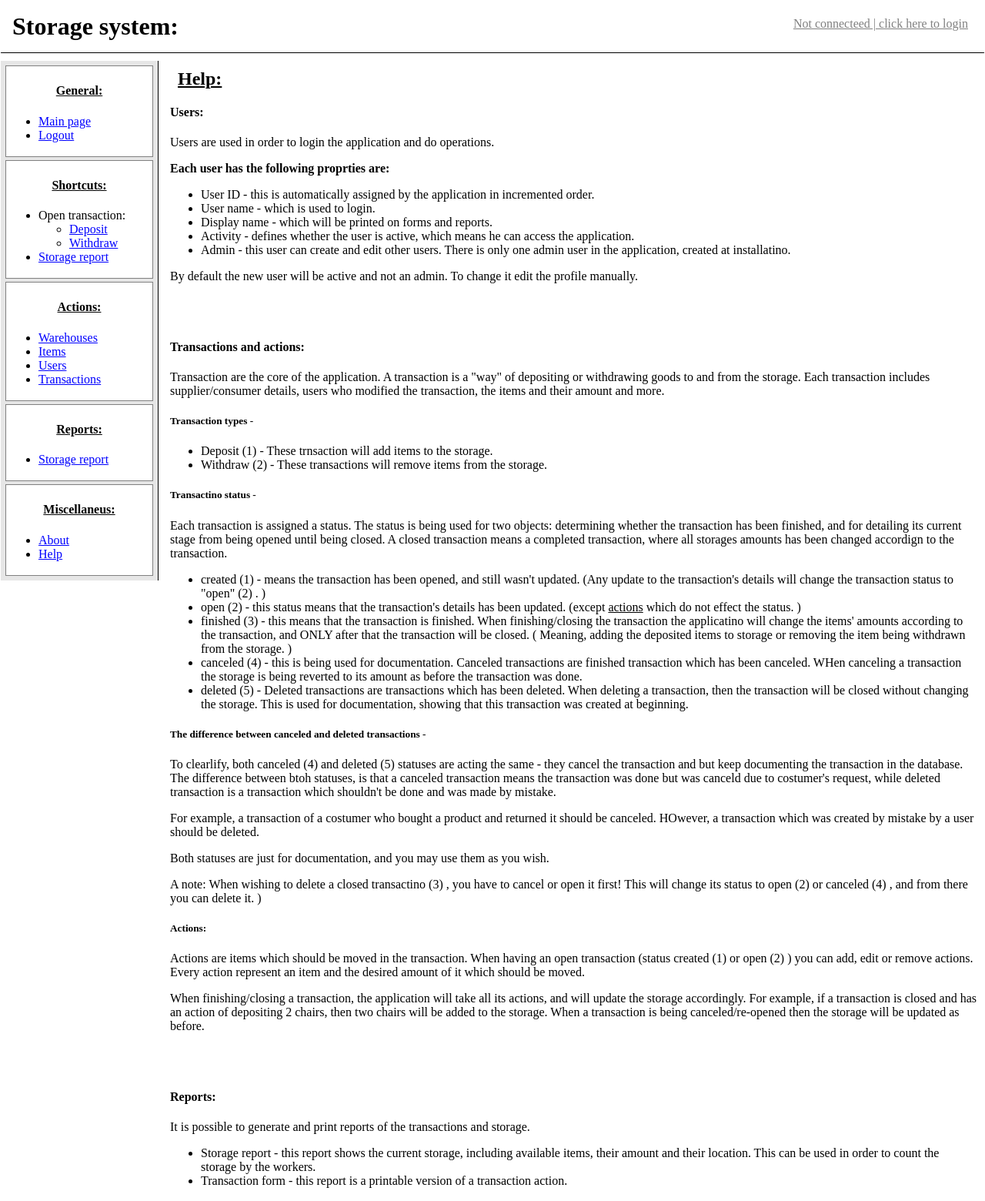
After one commit to idan441/storage_flask_python, a Flask app: page /help in a window 1280 px wide. The commit adds this page. Shown: the whole page at 77% size. Run offline with Flask 2, Linux system fonts and the light colour scheme.

Commit message:
improved design, forms and templates.

```diff
--- a/items.py
+++ b/items.py
@@ -95,4 +95,4 @@ def item_edit(item_id):
 def item_update(item_id, item_name, amount, m_unit, price, supplier_id, warehouse_id, notes):
 	#Adds a new warehouse to the warehuoses's list
 	conn.execute_query("UPDATE items SET item_name = '%s' , amount = '%s' , m_unit = '%s' , price = '%s' , supplier_id = '%s' , warehouse_id = '%s' , notes = '%s' WHERE item_id = '%s' " % (item_name, amount, m_unit, price, supplier_id, warehouse_id, notes, item_id))
-	return "item %s(%s) updated!" % (item_name, item_id)
+	return 1
--- a/main.py
+++ b/main.py
@@ -15,7 +15,7 @@ app.secret_key = "any random string" #Used to generate sessions, in the login.py
 
 @app.route('/')
 def main_page():
-	return render_template('index.html', page_title="Main page:")
+	return render_template('main.html', page_title="Main page:")
 
 @app.route('/about')
 def about_page():
@@ -72,6 +72,7 @@ def items_add__page():
 @app.route('/items/edit/<item_id>', methods=['GET'])
 def edit_item_page(item_id):
 	return render_template('index.html', page_title="Edit item: ", content=items.item_edit(item_id) )
+
 @app.route('/items/edit', methods=['POST'])
 def update_item_page():
 	form_item_id = request.form["item_id"]
@@ -82,7 +83,9 @@ def update_item_page():
 	form_supplier_id = request.form["supplier_id"]
 	form_warehouse_id = request.form["warehouse_id"]
 	form_notes = request.form["notes"]
-	return render_template('index.html', page_title="Edit item: ", content=items.item_update(form_item_id, form_item_name, form_amount, form_m_unit, form_price, form_supplier_id, form_warehouse_id, form_notes) )
+	if(items.item_update(form_item_id, form_item_name, form_amount, form_m_unit, form_price, form_supplier_id, form_warehouse_id, form_notes)):
+		return render_template('index.html', page_title="Edit item: ", message="Item updated successfully! ", content=items.item_edit(form_item_id) )
+	return render_template('index.html', page_title="Edit item: ", warning="Item update failed", content=items.item_edit(form_item_id) )
 
 
 
@@ -227,7 +230,9 @@ def show_warehouse_page():
 def add_warehouse_page():
 	form_wh_name = request.form["wh_name"]
 	form_is_active = request.form["is_active"]
-	return render_template('index.html', page_title="Warehouses list: " , warning=wh.wh_add(form_wh_name, form_is_active) , content=wh.wh_list() )
+	if(wh.wh_add(form_wh_name, form_is_active)):
+		return render_template('index.html', page_title="Warehouses list: " , message="Warehouse sucessfully added! " , content=wh.wh_list() )
+	return render_template('index.html', page_title="Warehouses list: " , warning="Error - Warehouse wasn't added! " , content=wh.wh_list() )
 
 @app.route('/warehouse/edit/<wh_id>')
 def edit_warehouse_page(wh_id):
@@ -238,7 +243,9 @@ def update_warehouse_page():
 	form_wh_id = request.form["wh_id"]
 	form_wh_name = request.form["wh_name"]
 	form_is_active = request.form["is_active"]
-	return render_template('index.html', page_title="Edit warehouse: " , message=wh.wh_update(form_wh_id, form_wh_name, form_is_active) , content=wh.wh_edit(form_wh_id) )
+	if(wh.wh_update(form_wh_id, form_wh_name, form_is_active)):
+		return render_template('index.html', page_title="Edit warehouse: " , message="Warehouse updated! " , content=wh.wh_edit(form_wh_id) )
+	return render_template('index.html', page_title="Edit warehouse: " , warning="Update failed! " , content=wh.wh_edit(form_wh_id) )
 
 
 
@@ -254,7 +261,7 @@ def add_user_page():
 	form_u_name = request.form["u_name"]
 	form_password = request.form["password"]
 	form_d_name = request.form["d_name"]
-	return render_template('index.html', page_title="Users list: " , warning=users.user_add(form_u_name, form_password, form_d_name) , content=users.users_list() )
+	return render_template('index.html', page_title="Users list: " , message=users.user_add(form_u_name, form_password, form_d_name) , content=users.users_list() )
 
 @app.route('/users/edit/<u_id>')
 def edit_user_page(u_id):
@@ -267,6 +274,15 @@ def update_user_page():
 	form_d_name = request.form["d_name"]
 	form_is_active = request.form["is_active"]
 	return render_template('index.html', page_title="Edit user: " , message=users.user_update(form_u_id, form_u_name, form_is_active, form_d_name) , content=users.user_edit(form_u_id) )
+
+@app.route('/users/change_password', methods = ['POST'])
+def change_user_password_page():
+	form_u_id = request.form["u_id"]
+	form_new_password = request.form["new_password"]
+	if(users.user_change_password(form_u_id, form_new_password)):
+		return render_template('index.html', page_title="Edit user: " , message=" Password changed succesfully! " , content=users.user_edit(form_u_id) )
+	return render_template('index.html', page_title="Edit user: " , warning="Error - Only admin can change password for users! " , content=users.user_edit(form_u_id) )
+
 
 
 
--- a/static/style.css
+++ b/static/style.css
@@ -20,6 +20,10 @@ div.menu h4 {text-align:center;text-decoration:underline;}
 div.main {margin:10px 10px 10px 220px;}
 div.main h2 {margin-left:10px;font-weight:bold;text-decoration:underline;}
 
+#message_box {border:1px solid green;background-color:#b3ffb3;color:black;margin:10px;padding:10px;text-align:center;}
+#warning_box {border:1px solid red;background-color:#ffb3b3;color:black;margin:10px 10px 20px 10px;padding:10px;text-align:center;}
+
+
 div.footer {min-height:100px;}
 
 /* Style buttons */
--- /dev/null
+++ b/templates/help.html
@@ -0,0 +1,77 @@
+{% extends "index.html" %}
+
+
+{% block static_html_content %}
+
+<h4>Users: </h4>
+<p>
+	Users are used in order to login the application and do operations.
+</p>
+<b>Each user has the following proprties are: </b>
+	<ul>
+		<li>User ID - this is automatically assigned by the application in incremented order. </li>
+		<li>User name - which is used to login. </li>
+		<li>Display name - which will be printed on forms and reports. </li>
+		<li>Activity - defines whether the user is active, which means he can access the application. </li>
+		<li>Admin - this user can create and edit other users. There is only one admin user in the application, created at installatino. </li>
+	</ul>
+<p>By default the new user will be active and not an admin. To change it edit the profile manually. </p>
+
+<br /><br />
+
+
+<h4>Transactions and actions: </h4>
+<p>
+	Transaction are the core of the application. A transaction is a "way" of depositing or withdrawing goods to and from the storage. Each transaction includes supplier/consumer details, users who modified the transaction, the items and their amount and more.
+</p>
+<h5>Transaction types - </h5>
+<ul>
+	<li>Deposit (1) - These trnsaction will add items to the storage. </li>
+	<li>Withdraw (2) - These transactions will remove items from the storage. </li>
+</ul>
+<h5>Transactino status - </h5>
+<p>
+	Each transaction is assigned a status. The status is being used for two objects: determining whether the transaction has been finished, and for detailing its current stage from being opened until being closed. A closed transaction means a completed transaction, where all storages amounts has been changed accordign to the transaction.
+</p>
+<ul>
+	<li>created (1) - means the transaction has been opened, and still wasn't updated. (Any update to the transaction's details will change the transaction status to "open" (2) . ) </li>
+	<li>open (2) - this status means that the transaction's details has been updated. (except <u>actions</u> which do not effect the status. ) </li>
+	<li>finished (3) - this means that the transaction is finished. When finishing/closing the transaction the applicatino will change the items' amounts according to the transaction, and ONLY after that the transaction will be closed. ( Meaning, adding the deposited items to storage or removing the item being withdrawn from the storage. ) </li>
+	<li>canceled (4) - this is being used for documentation. Canceled transactions are finished transaction which has been canceled. WHen canceling a transaction the storage is being reverted to its amount as before the transaction was done. </li>
+	<li>deleted (5) - Deleted transactions are transactions which has been deleted. When deleting a transaction, then the transaction will be closed without changing the storage. This is used for documentation, showing that this transaction was created at beginning. </li>
+</ul>
+<h5>The difference between canceled and deleted transactions - </h5>
+<p>
+	To clearlify, both canceled (4) and deleted (5) statuses are acting the same - they cancel the transaction and but keep documenting the transaction in the database. The difference between btoh statuses, is that a canceled transaction means the transaction was done but was canceld due to costumer's request, while deleted transaction is a transaction which shouldn't be done and was made by mistake.
+</p>
+<p>
+	For example, a transaction of a costumer who bought a product and returned it should be canceled. HOwever, a transaction which was created by mistake by a user should be deleted.
+</p>
+<p>
+	Both statuses are just for documentation, and you may use them as you wish.
+</p>
+<p>
+	A note: When wishing to delete a closed transactino (3) , you have to cancel or open it first! This will change its status to open (2) or canceled (4) , and from there you can delete it. )
+</p>
+
+<h5>Actions: </h5>
+<p>
+	Actions are items which should be moved in the transaction. When having an open transaction (status created (1) or open (2) ) you can add, edit or remove actions. Every action represent an item and the desired amount of it which should be moved.
+</p>
+<p>
+	When finishing/closing a transaction, the application will take all its actions, and will update the storage accordingly. For example, if a transaction is closed and has an action of depositing 2 chairs, then two chairs will be added to the storage. When a transaction is being canceled/re-opened then the storage will be updated as before.
+</p>
+
+<br /><br />
+
+
+<h4>Reports: </h4>
+<p>
+	It is possible to generate and print reports of the transactions and storage.
+</p>
+<ul>
+	<li>Storage report - this report shows the current storage, including available items, their amount and their location. This can be used in order to count the storage by the workers. </li>
+	<li>Transaction form - this report is a printable version of a transaction action. </li>
+</ul>
+
+{% endblock %}
--- a/templates/index.html
+++ b/templates/index.html
@@ -73,22 +73,22 @@
 
 
 	<div class="main">
-		{% if page_title is defined %}
-		<h2>{{ page_title }}</h2>
-		{% endif %}
-
 
 		{% if message is defined %}
-			<div style="background-color:green;color:white;">
+			<div id="message_box">
 			{{ message|safe }}
 			</div>
 		{% endif %}
 
 
 		{% if warning is defined %}
-			<div style="background-color:red;color:white;">
+			<div id="warning_box">
 			{{ warning|safe }}
 			</div>
+		{% endif %}
+
+		{% if page_title is defined %}
+		<h2>{{ page_title }}</h2>
 		{% endif %}
 
 		<div>
--- a/transactions.py
+++ b/transactions.py
@@ -35,6 +35,7 @@ def transactions_list():
 				<h4>Key lists: </h4>
 				<p><b>transactions statuses - </b>created (1) , open (2) , finished (3) , canceled (4) , deleted (5) </p>
 				<p><b>transactions types - </b>deposit (1) , withdraw (2) </p>
+				<p>Need more help about understanding what the meanings of transactions? See the <a href="/help">help page</a></p>
 				'''
 	return content
 
--- a/wh.py
+++ b/wh.py
@@ -37,7 +37,7 @@ def wh_list():
 def wh_add(name, is_active):
 	#Adds a new warehouse to the warehuoses's list
 	conn.execute_query("INSERT INTO warehouses (wh_name, is_active) VALUES ('%s','%s')" % (name, is_active))
-	return " warehouse added! "
+	return 1
 
 def wh_edit(wh_id):
 	#Adds a new warehouse to the warehuoses's list
@@ -56,4 +56,4 @@ def wh_edit(wh_id):
 def wh_update(wh_id, wh_name, is_active):
 	#Update warehouse properties. Information is sent from the form generated by the function wh_edit() .
 	conn.execute_query("UPDATE warehouses SET wh_name = '%s' , is_active = '%s' WHERE wh_id = '%s' " % (wh_name, is_active, wh_id))
-	return "Warehouse %s(%s) updated!" % (wh_name, wh_id)
+	return 1
```
Also changed, not shown: templates/about.html (added, +25 -0 lines), templates/main.html (added, +8 -0 lines), users.py (+23 -2 lines).
